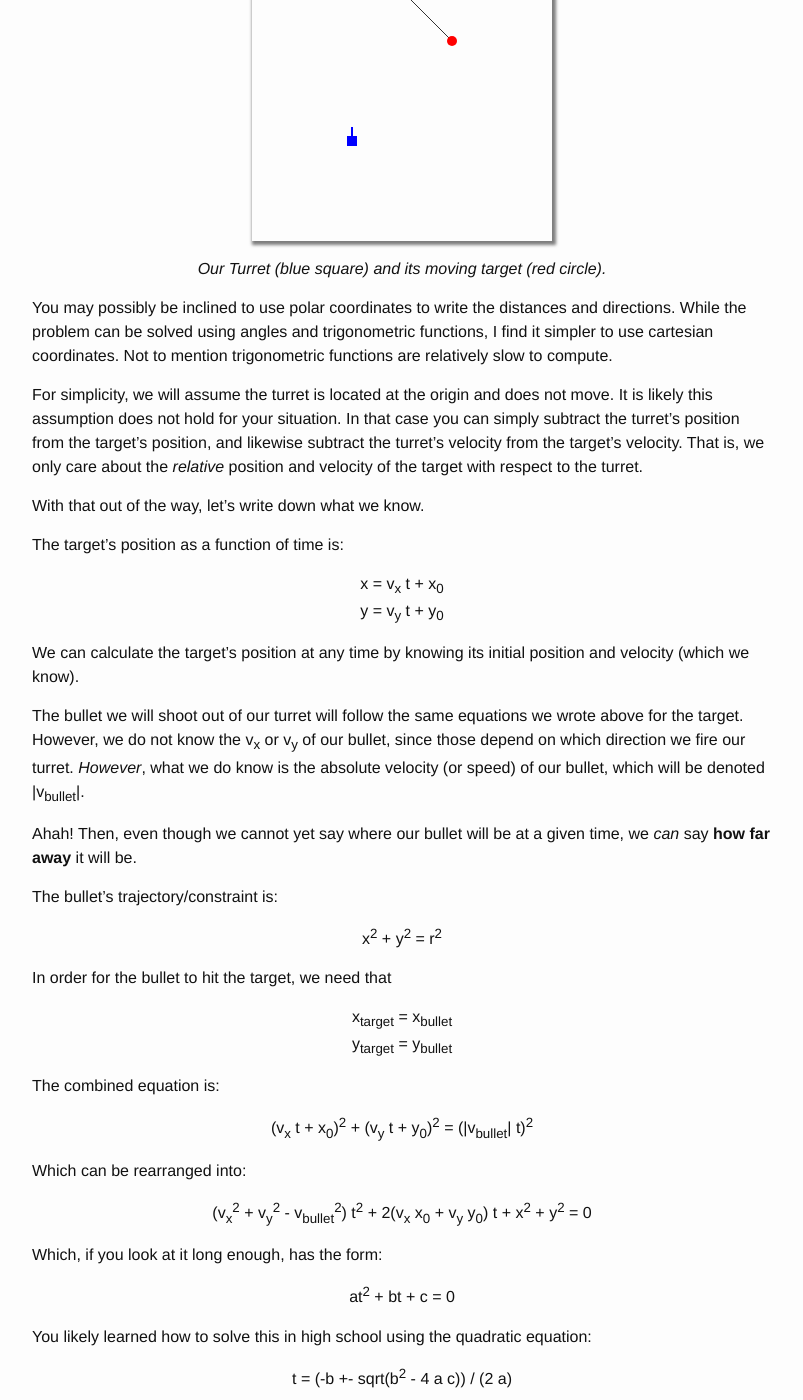
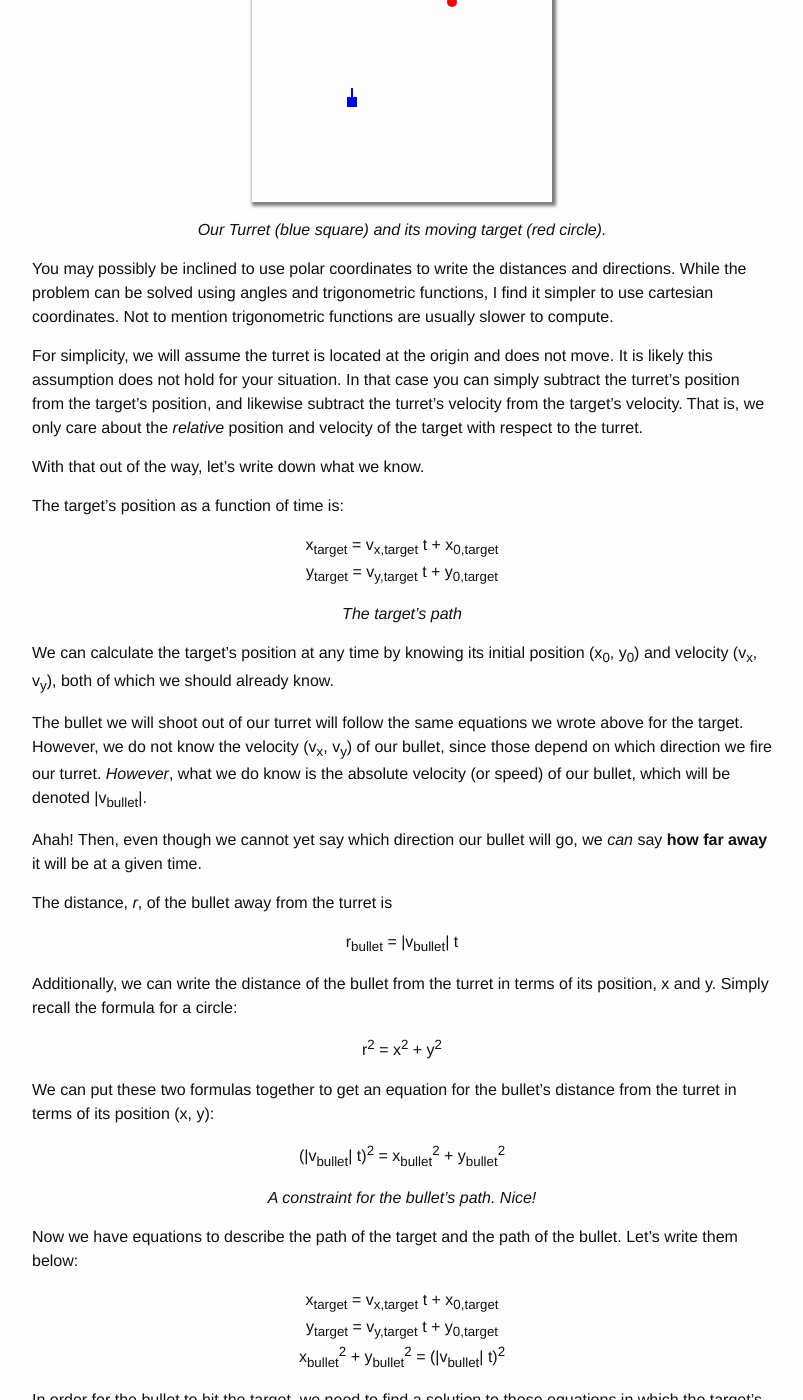
Before and after one commit to TurplePurtle/blog, a Jekyll site: the page built from _posts/2015-09-12-auto-turret.md, in a window 1280 px wide and 1400 px high, scrolled down 449 px. Shown: the whole window, without its empty margins (238-1041 px from the left). Built offline with Jekyll 4.4.1, drawn with Linux system fonts in a browser that asks for light colours; some of the changed text lies outside the part shown.

Commit message:
update auto-turret article

```diff
--- a/_posts/2015-09-12-auto-turret.md
+++ b/_posts/2015-09-12-auto-turret.md
@@ -5,11 +5,9 @@ date:   2015-09-12 2:53:00
 tags: programming math
 ---
 
-**Note:** This post isn't finished yet, but I want to see how it looks published.
-
 Whether it's for a space shooting game or if you've been tasked with defending a secure location, it's possible you need to learn how to program a turret that can shoot a moving target. If that's the case, and you're somehow stuck in the math, this short article is here to help!
 
-First let's visualize the situation. We'll have a turret that can rotate in any direction to hit its target, which is moving with a constant arbitrary velocity.
+First let's visualize the situation. We'll have a turret that can rotate in any direction to shoot the bullet to hit its target, which is moving with a constant arbitrary velocity.
 
 <svg width="300" height="300" class="figure-center">
   <path stroke="#333" stroke-width="1" fill="transparent"
@@ -25,7 +23,7 @@ First let's visualize the situation. We'll have a turret that can rotate in any
 Our Turret (blue square) and its moving target (red circle).
 {:.caption}
 
-You may possibly be inclined to use polar coordinates to write the distances and directions. While the problem can be solved using angles and trigonometric functions, I find it simpler to use cartesian coordinates. Not to mention trigonometric functions are relatively slow to compute.
+You may possibly be inclined to use polar coordinates to write the distances and directions. While the problem can be solved using angles and trigonometric functions, I find it simpler to use cartesian coordinates. Not to mention trigonometric functions are usually slower to compute.
 
 For simplicity, we will assume the turret is located at the origin and does not move. It is likely this assumption does not hold for your situation. In that case you can simply subtract the turret's position from the target's position, and likewise subtract the turret's velocity from the target's velocity. That is, we only care about the _relative_ position and velocity of the target with respect to the turret.
 
@@ -33,33 +31,67 @@ With that out of the way, let's write down what we know.
 
 The target's position as a function of time is:
 
-x = v<sub>x</sub> t + x<sub>0</sub>
-y = v<sub>y</sub> t + y<sub>0</sub>
+x<sub>target</sub> = v<sub>x,target</sub> t + x<sub>0,target</sub>
+y<sub>target</sub> = v<sub>y,target</sub> t + y<sub>0,target</sub>
+{:.text-center}
+The target's path
+{:.caption}
+
+We can calculate the target's position at any time by knowing its initial position (x<sub>0</sub>, y<sub>0</sub>) and velocity (v<sub>x</sub>, v<sub>y</sub>), both of which we should already know.
+
+The bullet we will shoot out of our turret will follow the same equations we wrote above for the target. However, we do not know the velocity (v<sub>x</sub>, v<sub>y</sub>) of our bullet, since those depend on which direction we fire our turret. _However_, what we do know is the absolute velocity (or speed) of our bullet, which will be denoted \|v<sub>bullet</sub>\|.
+
+Ahah! Then, even though we cannot yet say which direction our bullet will go, we _can_ say **how far away** it will be at a given time.
+
+The distance, *r*, of the bullet away from the turret is
+
+r<sub>bullet</sub> = \|v<sub>bullet</sub>\| t
 {:.text-center}
 
-We can calculate the target's position at any time by knowing its initial position and velocity (which we know).
+Additionally, we can write the distance of the bullet from the turret in terms of its position, x and y. Simply recall the formula for a circle:
 
-The bullet we will shoot out of our turret will follow the same equations we wrote above for the target. However, we do not know the v<sub>x</sub> or v<sub>y</sub> of our bullet, since those depend on which direction we fire our turret. _However_, what we do know is the absolute velocity (or speed) of our bullet, which will be denoted \|v<sub>bullet</sub>\|.
-
-Ahah! Then, even though we cannot yet say where our bullet will be at a given time, we _can_ say **how far away** it will be.
-
-The bullet's trajectory/constraint is:
-
-x<sup>2</sup> + y<sup>2</sup> = r<sup>2</sup>
+r<sup>2</sup> = x<sup>2</sup> + y<sup>2</sup>
 {:.text-center}
 
-In order for the bullet to hit the target, we need that
+We can put these two formulas together to get an equation for the bullet's distance from the turret in terms of its position (x, y):
+
+(\|v<sub>bullet</sub>\| t)<sup>2</sup> = x<sub>bullet</sub><sup>2</sup> + y<sub>bullet</sub><sup>2</sup>
+{:.text-center}
+A constraint for the bullet's path. Nice!
+{:.caption}
+
+Now we have equations to describe the path of the target and the path of the bullet. Let's write them below:
+
+x<sub>target</sub> = v<sub>x,target</sub> t + x<sub>0,target</sub>
+y<sub>target</sub> = v<sub>y,target</sub> t + y<sub>0,target</sub>
+x<sub>bullet</sub><sup>2</sup> + y<sub>bullet</sub><sup>2</sup> = (\|v<sub>bullet</sub>\| t)<sup>2</sup>
+{:.text-center}
+
+In order for the bullet to hit the target, we need to find a solution to these equations in which the target's position and the bullet's position are the same. In math terms, we want the following constraint:
 
 x<sub>target</sub> = x<sub>bullet</sub>
 y<sub>target</sub> = y<sub>bullet</sub>
 {:.text-center}
+
+That means our system of equations gets simplified to
+
+x = v<sub>x,target</sub> t + x<sub>0,target</sub>
+y = v<sub>y,target</sub> t + y<sub>0,target</sub>
+x<sup>2</sup> + y<sup>2</sup> = (\|v<sub>bullet</sub>\| t)<sup>2</sup>
+{:.text-center}
+Our system of equations
+{:.caption}
+
+We have 3 equations and 3 unknowns (*x*, *y*, and *t*). Looks like we should be able to solve it!
+
+If we substitute *x* and *y* into the bottom equation we'll only have to solve for *t*, and then we can use *t* to find *x* and *y*. Let's try that!
 
 The combined equation is:
 
 (v<sub>x</sub> t + x<sub>0</sub>)<sup>2</sup> + (v<sub>y</sub> t + y<sub>0</sub>)<sup>2</sup> = (\|v<sub>bullet</sub>\| t)<sup>2</sup>
 {:.text-center}
 
-Which can be rearranged into:
+Not so pretty, but we can rearrange it into:
 
 (v<sub>x</sub><sup>2</sup> + v<sub>y</sub><sup>2</sup> - v<sub>bullet</sub><sup>2</sup>) t<sup>2</sup> + 2(v<sub>x</sub> x<sub>0</sub> + v<sub>y</sub> y<sub>0</sub>) t + x<sup>2</sup> + y<sup>2</sup> = 0
 {:.text-center}
@@ -69,13 +101,37 @@ Which, if you look at it long enough, has the form:
 at<sup>2</sup> + bt + c = 0
 {:.text-center}
 
+Where
+
+a = v<sub>x</sub><sup>2</sup> + v<sub>y</sub><sup>2</sup> - v<sub>bullet</sub><sup>2</sup>
+b = 2(v<sub>x</sub> x<sub>0</sub> + v<sub>y</sub> y<sub>0</sub>)
+c = x<sup>2</sup> + y<sup>2</sup>
+{:.text-center}
+
 You likely learned how to solve this in high school using the quadratic equation:
 
 t = (-b +- sqrt(b<sup>2</sup> - 4 a c)) / (2 a)
 {:.text-center}
 
+You might also remember that a quadratic function can have 0, 1, or 2 solutions. In other words, it might be impossible to hit our target, and we might be able to shoot in two different directions and still hit it. Unfortunately, if we can't get a value for *t* (or if the solution is imaginary) we're out of luck!
+
+"How can we have 0 or 2 solutions?" you might ask. If you didn't ask that, you can skip the rest of this paragraph; otherwise read along. Well, if the target is flying away from our turret, and it travels faster than our bullets, then, unless we can bend space-time to our will, the bullet won't be able to catch up and there won't be a valid solution to our problem. We can have 2 solutions if our target travels faster than our bullet AND our target is moving closer to the turret: either 1) we hit the target as it comes towards us (the more likely choice), or 2) we shoot the bullet away from where the target is, but where the target will catch up with it and hit it (the less likely, and more silly, but still possible choice).
+
+If we get two values for *t*, we likely want the smaller one since we'd like to hit our target as soon as possible. However, *t* must not be negative, or else it would mean our bullet would need to travel back in time in order to hit.
+
+Once we have our *t*, though, the rest is a piece of cake. We just plug in *t* to the first two equations to obtain the values of *x* and *y* where the hit occurs, we aim the turret in that direction, and then we fire!
+
+It's over! Below is a Javascript implementation of the steps described.
+
 {% highlight js %}
-function aim(thing) {
+/*
+ * x0 - target's initial x position
+ * y0 - target's initial y position
+ * vx - target's initial x velocity
+ * vy - target's initial y velocity
+ * vb - bullet's speed
+ */
+function shootTarget(x0, y0, vx, vy, vb) {
   // solve quadratic equation
   var a = vx*vx + vy*vy - vb*vb;
   var b = 2 * (x0*vx + y0*vy);
@@ -111,5 +167,7 @@ function aim(thing) {
   var magnitude = Math.sqrt(x_t*x_t + y_t*y_t);
   var ux = x_t / magnitude;
   var uy = y_t / magnitude;
+  // fire the bullet in the calculated direction with the given speed
+  fireBullet(ux*vb, uy*vb);
 }
 {% endhighlight %}
```
